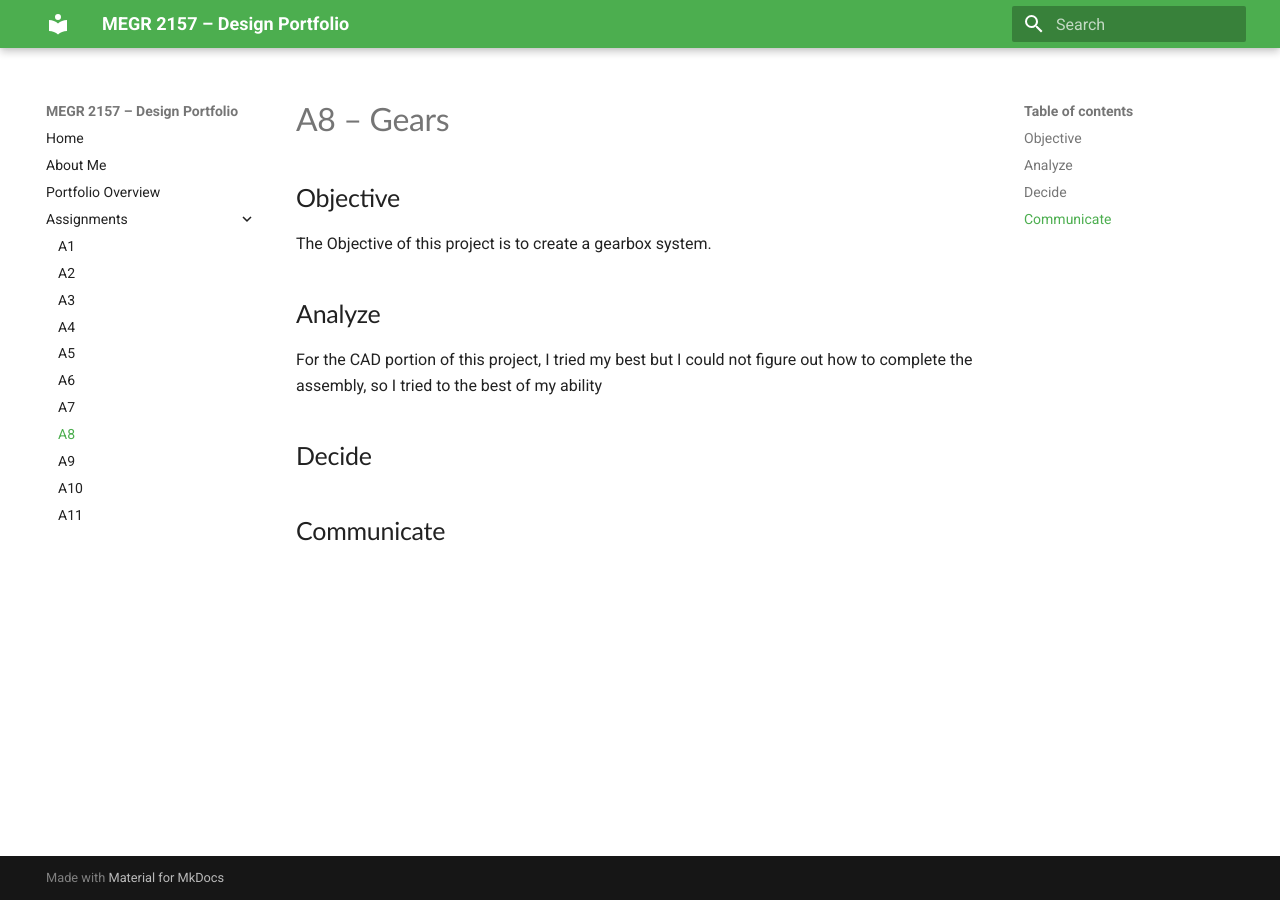
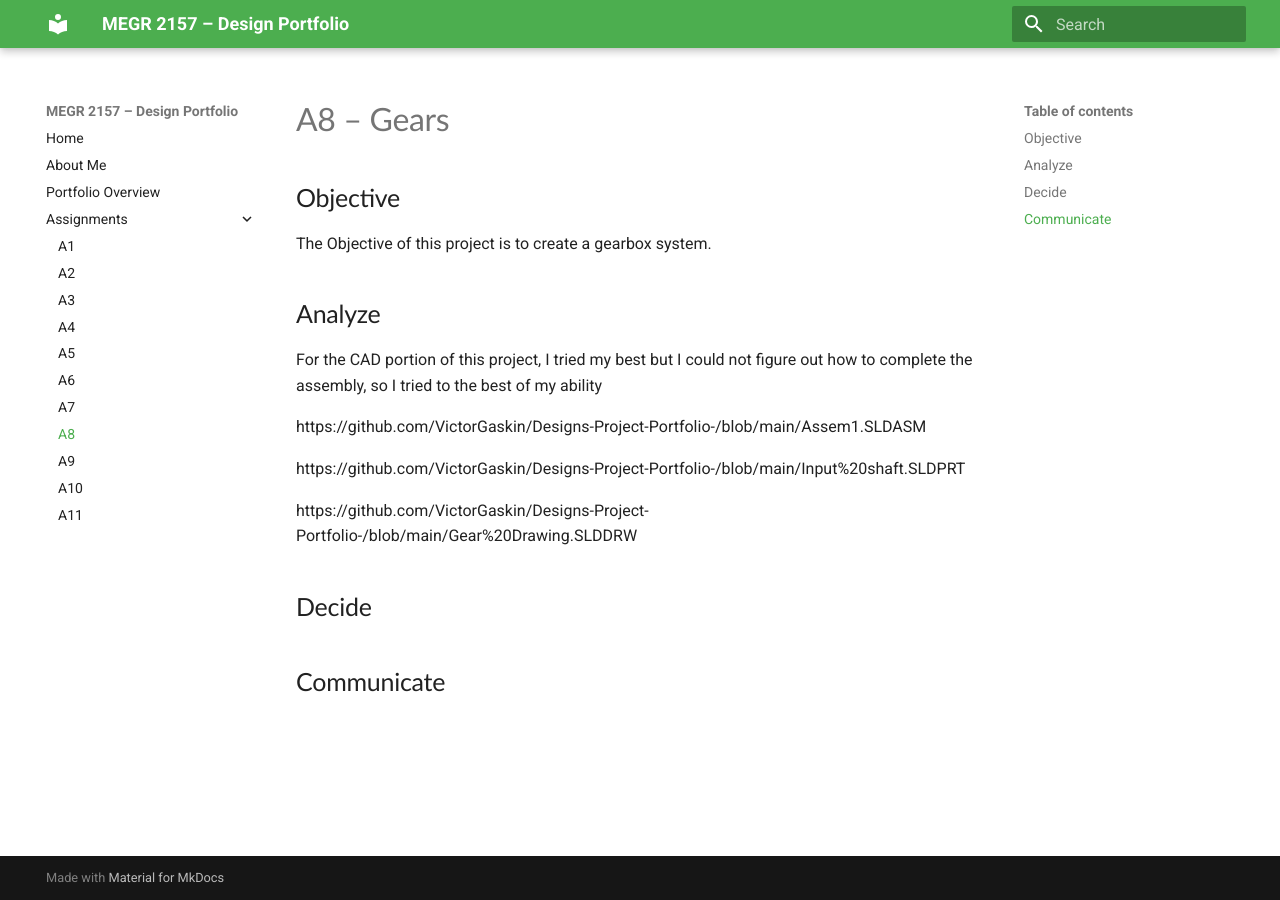
Before and after one commit to VictorGaskin/Designs-Project-Portfolio-, an MkDocs documentation site: the page built from docs/assignments/A08/index.md, in a window 1280 px wide. Built offline with MkDocs 1.6.1 and Material for MkDocs 9.7.7, drawn with Linux system fonts in a browser that asks for light colours; part of the change alters nothing that is shown.

Commit message:
Add links to assembly files in index.md
Added links to assembly files in the CAD project section.

```diff
--- a/docs/assignments/A08/index.md
+++ b/docs/assignments/A08/index.md
@@ -8,6 +8,13 @@ The Objective of this project is to create a gearbox system.
 
 For the CAD portion of this project, I tried my best but I could not figure out how to complete the assembly, so I tried to the best of my ability
 
+
+https://github.com/VictorGaskin/Designs-Project-Portfolio-/blob/main/Assem1.SLDASM
+
+https://github.com/VictorGaskin/Designs-Project-Portfolio-/blob/main/Input%20shaft.SLDPRT
+
+https://github.com/VictorGaskin/Designs-Project-Portfolio-/blob/main/Gear%20Drawing.SLDDRW
+
 ## Decide
 
 
```
